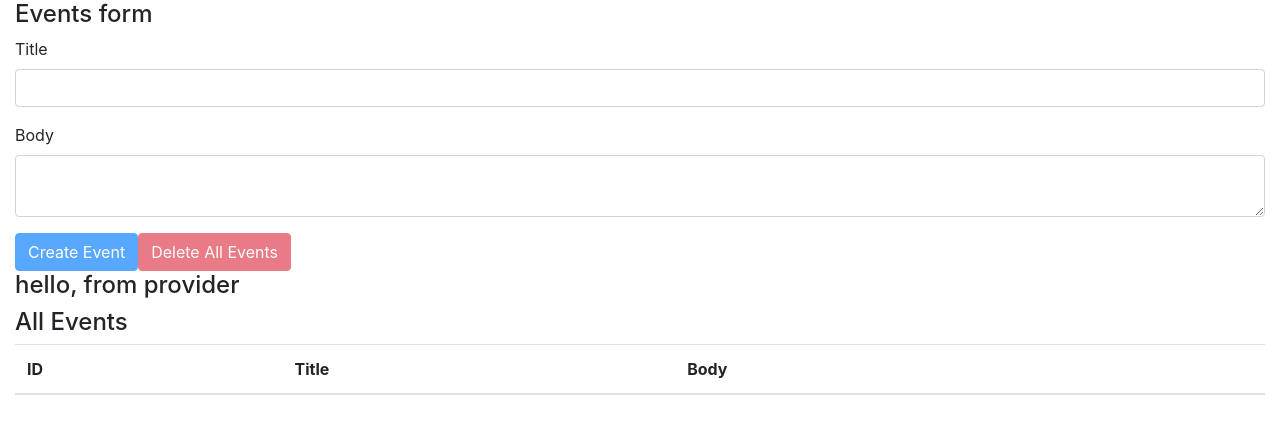
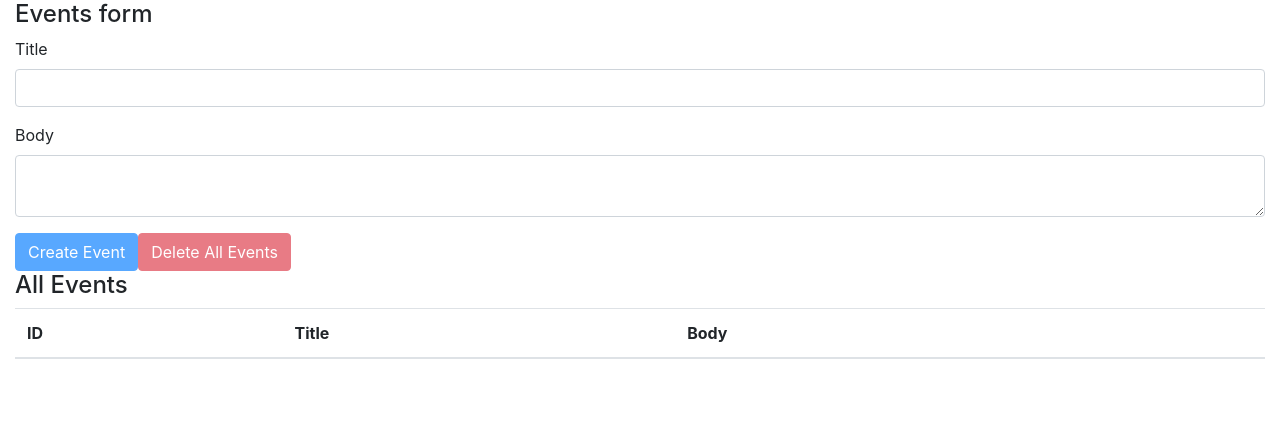
Before and after one commit to kiyotakeshi/react-hooks, a React (Create React App) app: page / in a window 1280 px wide. Shown: the top 434 px of the page. Built offline with nearby package versions, Linux system fonts and the light colour scheme.

Commit message:
using useContext and solve prop drilling issue

```diff
--- a/src/components/App.js
+++ b/src/components/App.js
@@ -17,10 +17,10 @@
 
     return (
         // @see https://ja.reactjs.org/docs/context.html#contextprovider
-        <AppContext.Provider value={'hello, from provider'}>
+        <AppContext.Provider value={{ state, dispatch }}>
             <div className="container-fluid">
-                <EventForm state={state} dispatch={dispatch} />
-                <Events state={state} dispatch={dispatch} />
+                <EventForm />
+                <Events />
             </div>
         </AppContext.Provider>
     );
--- a/src/components/Event.js
+++ b/src/components/Event.js
@@ -1,9 +1,10 @@
-import React from 'react';
+import React, { useContext } from 'react';
 
 import { DELETE_EVENT } from '../actions';
+import AppContext from '../contexts/AppContext';
 
-// event が props として渡ってくる
-const Event = ({ dispatch, event }) => {
+const Event = ({ event }) => {
+    const { dispatch } = useContext(AppContext);
     const id = event.id;
     const handleClickDeleteButton = () => {
         const result = window.confirm(`Delete event(id=${id}), right?`);
--- a/src/components/EventForm.js
+++ b/src/components/EventForm.js
@@ -1,11 +1,11 @@
-import React, { useState } from 'react';
+import React, { useContext, useState } from 'react';
 
 import { CREATE_EVENT, DELETE_ALL_EVENTS } from '../actions';
-// props を介して同じ state を扱えるようになった
-// <EventForm state={state} dispatch={dispatch} />
-const EventForm = ({ state, dispatch }) => {
-    // App.js と別物の state で初期化した reducer を使わない
-    // const [state, dispatch] = useReducer(reducer, []);
+import AppContext from '../contexts/AppContext';
+
+const EventForm = () => {
+    // state, dispatch は props の代わりに、 context から参照する
+    const { state, dispatch } = useContext(AppContext);
     const [title, setTitle] = useState('');
     const [body, setBody] = useState('');
 
--- a/src/components/Events.js
+++ b/src/components/Events.js
@@ -3,15 +3,12 @@
 import Event from './Event';
 import AppContext from '../contexts/AppContext';
 
-const Events = ({ state, dispatch }) => {
+const Events = () => {
     // Provider に包まれている component では、 context から値を受け取ることが可能
-    const value = useContext(AppContext);
+    const { state } = useContext(AppContext);
 
     return (
         <>
-            {/* hooks を使用する */}
-            <h4>{value}</h4>
-
             <h4>All Events</h4>
             <table className="table table-hover">
                 <thead>
@@ -24,12 +21,7 @@
                 </thead>
                 <tbody>
                     {state.map((event, index) => (
-                        // Event component で dispatch を使用するため props として渡す
-                        // App.js => Events.js => Event.js を props を渡していくため、大規模化していくと、
-                        // Prop Drilling 問題(バケツリレー式に prop を使用して component に state を渡していくこと) にぶち当たる
-                        // 状態管理のために Redux などを使用することで対策する
-                        // Hooks の登場以降は、 useContext を使用することでも実現可能
-                        <Event key={index} event={event} dispatch={dispatch} />
+                        <Event key={index} event={event} />
                     ))}
                 </tbody>
             </table>
```
